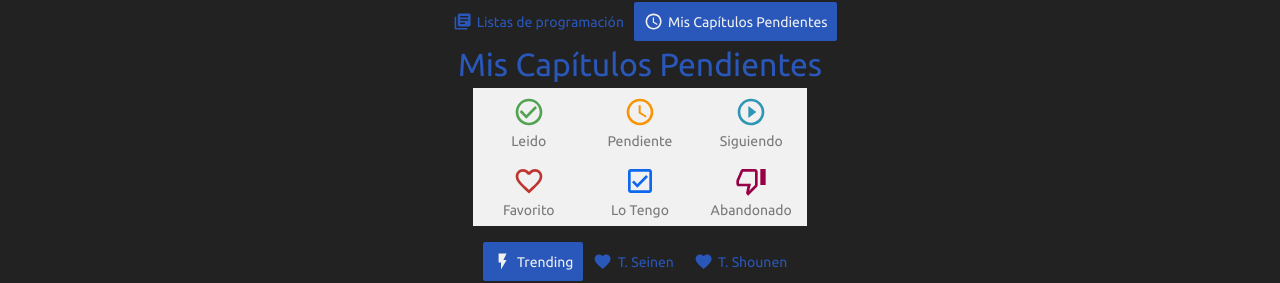
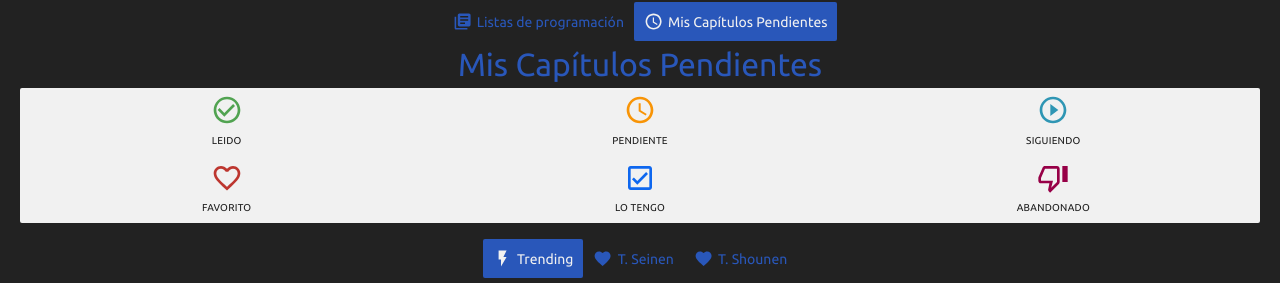
Before and after one commit to kevinlitardo/lectortmo-react, a React (Create React App) app: page / in a window 1280 px wide. Shown: the part 650-933 px from the top of the page. Built offline with nearby package versions, Linux system fonts and the light colour scheme; no server answers.

Commit message:
Added user lists page and edited sd sections containers and items

```diff
--- a/src/App.js
+++ b/src/App.js
@@ -12,9 +12,10 @@ import UploadPage from "./pages/upload-page/UploadPage";
 import LoginPage from "./pages/login-page/LoginPage";
 import RegisterPage from "./pages/register-page/RegisterPage";
 import FilePage from "./pages/file-page/FilePage";
+import UserProfile from "./pages/user-profile/UserProfile";
+import UserList from "./pages/user-list/UserList";
 
 import "./App.css";
-import UserProfile from "./pages/user-profile/UserProfile";
 
 function App() {
   const { user } = useContext(UserContext);
@@ -38,7 +39,10 @@ function App() {
             {user.username ? <UploadPage /> : <Redirect to="/" />}
           </Route>
           <Route path="/user/:username" exact strict>
-            {user.username ? <UserProfile /> : <Redirect to="/" />}
+            {user ? <UserProfile /> : <Redirect to="/" />}
+          </Route>
+          <Route path="/user/:username/:list" exact strict>
+            {user ? <UserList /> : <Redirect to="/" />}
           </Route>
           <Route path="/:type/:title" strict exact component={FilePage} />
         </Switch>
--- a/src/components/file-add-list-item/FileAddItem.js
+++ b/src/components/file-add-list-item/FileAddItem.js
@@ -1,4 +1,4 @@
-import React, { useContext, useState, useEffect } from 'react'
+import React, { useContext } from 'react'
 import axios from 'axios';
 
 import { UserContext } from "../../hooks/userContext";
@@ -38,7 +38,6 @@ export default function FileAddItem({Icon, list, title, color, fileId, prevList}
       variant="contained"
       onClick={handleClick}
       style={prevList === list ? StyleActive : null}
-      id='listButtons'
       >
       <Icon style={{color: color, fontSize: 'xx-large'}} />
       <span style={textStyle}>{title}</span>
--- a/src/components/section-item/Item.js
+++ b/src/components/section-item/Item.js
@@ -1,12 +1,34 @@
 import React from "react";
 
 import "./Item.css";
+import Button from '@material-ui/core/Button';
+import {useLocation, useHistory} from "react-router-dom";
 
-export default function Item({ Icon, title }) {
+export default function Item({ Icon, title, color }) {
+  let location = useLocation();
+  let history = useHistory();
+
+  const textStyle ={
+    display: 'inline-block',
+    width: '100%',
+    fontSize: "10px",
+  }
+
+  const handleClick = ()=>{
+    if(location.pathname.includes('/user')){
+      history.push(`${location.pathname}/${title}`)
+    }
+  }
+
   return (
-    <a href="/" className="item">
-      {Icon && <Icon />}
-      <span>{title}</span>
-    </a>
+    <Button
+      aria-label={title}
+      size='medium'
+      variant="contained"
+      onClick={handleClick}
+      >
+      <Icon style={{color: color, fontSize: 'xx-large'}} />
+      <span style={textStyle}>{title}</span>
+    </Button>
   );
 }
--- a/src/components/sections-container/ItemsSectionsContainer.css
+++ b/src/components/sections-container/ItemsSectionsContainer.css
@@ -1,6 +1,24 @@
 .itemsSectionsContainer {
+  width: 100%;
+  height: auto;
   background: #f1f1f1;
   display: grid;
   grid-template-columns: repeat(3, 1fr);
   align-items: center;
+  border-radius: 2px;
 }
+
+.itemsSectionsContainer > .MuiButtonBase-root {
+  background: transparent;
+  color: #1d1d1d;
+  display: inline-block;
+  font-size: 9px;
+  width: auto;
+  font-weight: normal;
+  box-shadow: none;
+  position: relative;
+}
+
+.itemsSectionsContainer > .MuiButtonBase-root:hover {
+  background: rgba(0, 0, 0, 0.2);
+}
--- a/src/components/sections-container/ItemsSectionsContainer.js
+++ b/src/components/sections-container/ItemsSectionsContainer.js
@@ -12,12 +12,12 @@ import ThumbDownOutlinedIcon from "@material-ui/icons/ThumbDownOutlined";
 export default function ItemsSectionsContainer() {
   return (
     <div className="itemsSectionsContainer">
-      <Item Icon={CheckCircleOutlineIcon} title="Leido" />
-      <Item Icon={AccessTimeIcon} title="Pendiente" />
-      <Item Icon={PlayCircleOutlineIcon} title="Siguiendo" />
-      <Item Icon={FavoriteBorderIcon} title="Favorito" />
-      <Item Icon={CheckBoxOutlinedIcon} title="Lo Tengo" />
-      <Item Icon={ThumbDownOutlinedIcon} title="Abandonado" />
+      <Item Icon={CheckCircleOutlineIcon} title="Leido" color='#51a351' />
+      <Item Icon={AccessTimeIcon} title="Pendiente" color='#f89406' />
+      <Item Icon={PlayCircleOutlineIcon} title="Siguiendo" color='#2f96b4' />
+      <Item Icon={FavoriteBorderIcon} title="Favorito" color='#bd362f' />
+      <Item Icon={CheckBoxOutlinedIcon} title="Lo tengo" color='#0e67ef' />
+      <Item Icon={ThumbDownOutlinedIcon} title="Abandonado" color='#970047' />
     </div>
   );
 }
--- /dev/null
+++ b/src/pages/user-list/UserList.js
@@ -0,0 +1,18 @@
+import React, { useEffect, useState } from 'react'
+
+import {useLocation, useHistory} from "react-router-dom";
+export default function UserList() {
+  // const [files, setFiles] = useState([])
+  let location = useLocation();
+  const page = location.pathname.split(/[/]/g)[3]
+
+  useEffect(()=>{
+    console.log(page)
+  }, [location])
+
+  return (
+    <div>
+      <h1>asd</h1>
+    </div>
+  )
+}
```
Also changed, not shown: src/pages/user-list/UserList.css (added).
